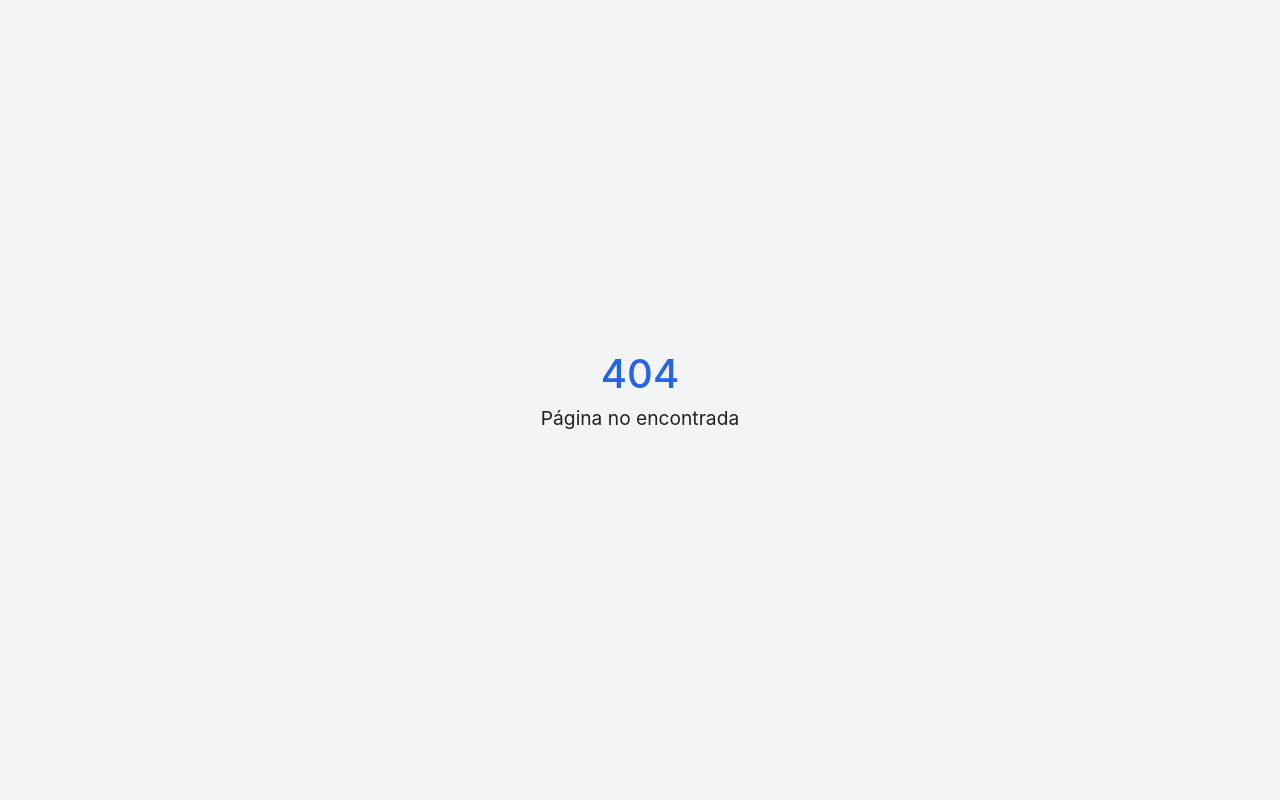
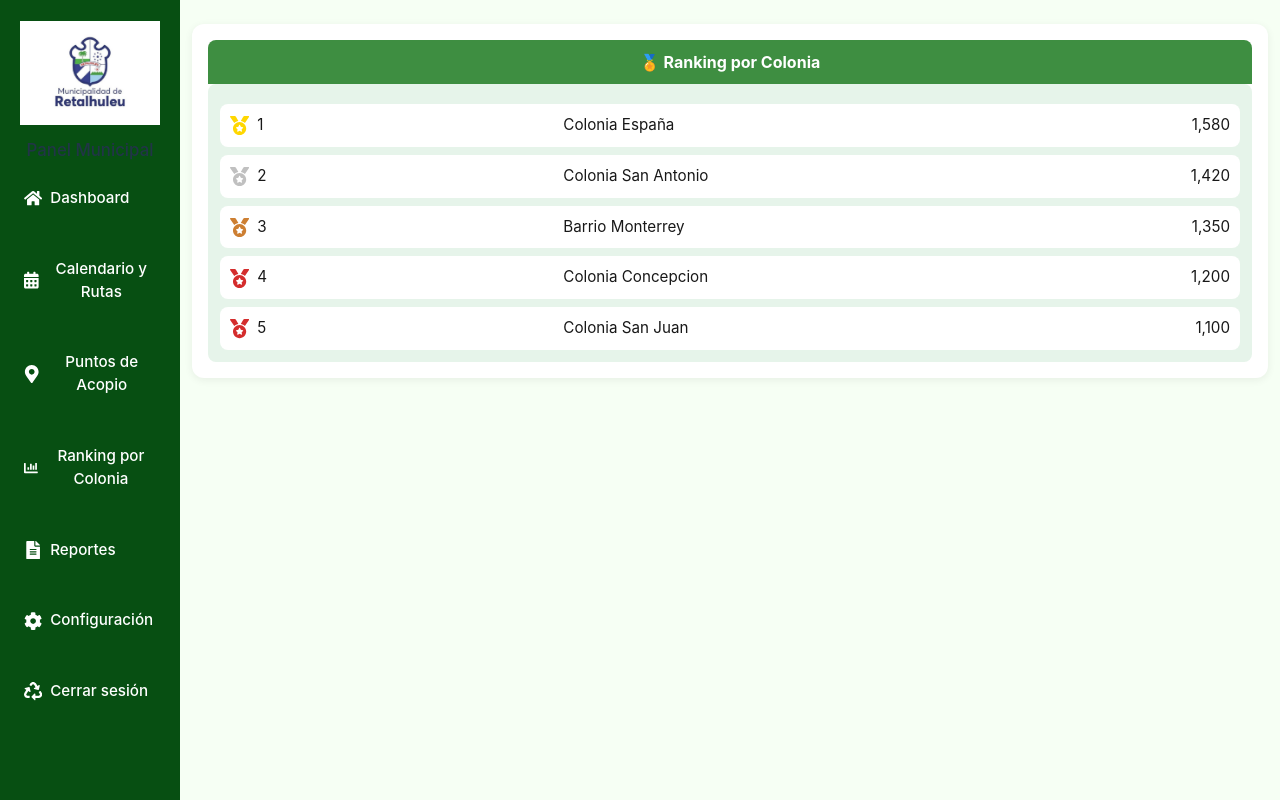
Before and after one commit to ElmerVicente5/ReciclajeSeminario, a React (Vite) app in the folder frontend/: page /ranking in a window 1280 px wide. Before the commit this address had no page. Built offline with nearby package versions, Linux system fonts and the light colour scheme.

Commit message:
feat(ranking):agrega modulo Ranking por Colonia (Top 5)

```diff
--- a/frontend/src/App.jsx
+++ b/frontend/src/App.jsx
@@ -6,6 +6,7 @@ import NotFound from "./pages/NotFound";
 import MapLeafletPage from "./pages/MapLeaflet/MapLeafletPage";
 import DashboardSidebar from "./pages/Dashboard/DashboardSidebar";
 import Calendar from "./pages/Calendar/Calendar";
+import Ranking from "./pages/Ranking/Ranking";
 
 function App() {
   // Layout que incluye el sidebar/navbar
@@ -54,6 +55,14 @@ function App() {
             </Layout>
           }
         />
+        <Route
+          path="/ranking"
+          element={
+            <Layout>
+              <Ranking />
+            </Layout>
+          }
+        />
       </Routes>
     </BrowserRouter>
   );
--- a/frontend/src/pages/Dashboard/DashboardSidebar.jsx
+++ b/frontend/src/pages/Dashboard/DashboardSidebar.jsx
@@ -102,8 +102,12 @@ export default function DashboardSidebar() {
             <button
               className="btn btn-link text-white d-flex flex-column align-items-center"
               title="Ranking por Colonia"
+              onClick={() => {
+               setMenuOpen(false);
+               navigate("/ranking");
+             }}
             >
-              <FaChartBar size={22} />{" "}
+               <FaChartBar size={22} />
               <span style={{ fontSize: 10 }}>Ranking</span>
             </button>
             <button
@@ -178,10 +182,11 @@ export default function DashboardSidebar() {
         <button
           className={`${styles.menuItem} w-100 mb-2`}
           title="Ranking por Colonia"
-        >
-          {" "}
-          <FaChartBar className={styles.menuIcon} /> Ranking por Colonia{" "}
+          onClick={() => navigate("/ranking")}
+>
+        <FaChartBar className={styles.menuIcon} /> Ranking por Colonia
         </button>
+
         <button className={`${styles.menuItem} w-100 mb-2`} title="Reportes">
           {" "}
           <FaFileAlt className={styles.menuIcon} /> Reportes{" "}
--- /dev/null
+++ b/frontend/src/pages/Ranking/Ranking.jsx
@@ -0,0 +1,36 @@
+import styles from "./Ranking.module.css";
+import { FaMedal } from "react-icons/fa";
+
+const topColonias = [
+  { id: 1, nombre: "Colonia España", puntos: 1580 },
+  { id: 2, nombre: "Colonia San Antonio", puntos: 1420 },
+  { id: 3, nombre: "Barrio Monterrey", puntos: 1350 },
+  { id: 4, nombre: "Colonia Concepcion", puntos: 1200 },
+  { id: 5, nombre: "Colonia San Juan", puntos: 1100 },
+];
+
+const medalColors = ["#FFD700", "#C0C0C0", "#CD7F32", "#d42d2dff", "#d42d2dff"];
+
+export default function Ranking() {
+  return (
+    <div className="container py-4">
+      <div className={styles.card}>
+        <div className={styles.tableHeader}>🏅 Ranking por Colonia </div>
+        <div className={styles.tableContainer}>
+          {topColonias.map((colonia, index) => (
+            <div key={colonia.id} className={styles.tableRow}>
+              <div className={styles.cell}>
+                <FaMedal color={medalColors[index]} className={styles.icon} />
+                {index + 1}
+              </div>
+              <div className={styles.cell}>{colonia.nombre}</div>
+              <div className={styles.cell} style={{ textAlign: "right" }}>
+                {colonia.puntos.toLocaleString()}
+              </div>
+            </div>
+          ))}
+        </div>
+      </div>
+    </div>
+  );
+}
--- /dev/null
+++ b/frontend/src/pages/Ranking/Ranking.module.css
@@ -0,0 +1,41 @@
+.card {
+  background: #ffffff;
+  border-radius: 12px;
+  box-shadow: 0 2px 8px #0001;
+  padding: 16px;
+}
+
+.tableHeader {
+  background: #3e8e41;
+  color: white;
+  font-weight: bold;
+  padding: 10px;
+  text-align: center;
+  border-radius: 8px 8px 0 0;
+}
+
+.tableContainer {
+  background: #e6f4ea;
+  border-radius: 8px;
+  padding: 12px;
+}
+
+.tableRow {
+  background: #ffffff;
+  border-radius: 8px;
+  padding: 10px;
+  display: flex;
+  align-items: center;
+  margin-top: 8px;
+}
+
+.cell {
+  flex: 1;
+  text-align: left;
+  font-size: 0.95rem;
+}
+
+.icon {
+  font-size: 1.2rem;
+  margin-right: 8px;
+}
```
Also changed, not shown: frontend/src/pages/Ranking/README.md (added).
